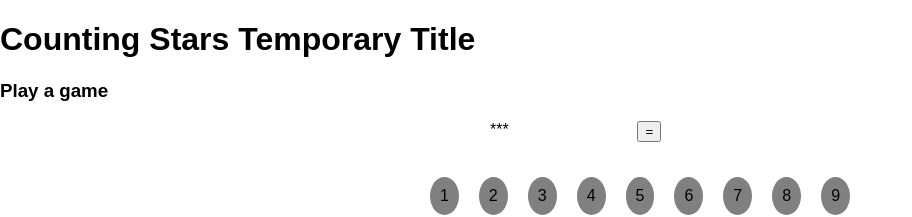
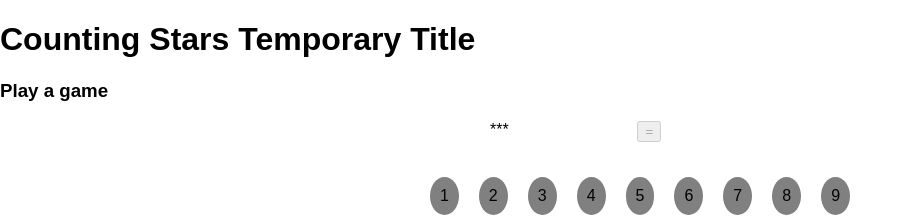
Before and after one commit to chatajazzy/countingstars, a React (Create React App) app: page / in a window 1280 px wide. Shown: the top 217 px of the page, without its empty margins (0-912 px from the left). Built offline with nearby package versions, Linux system fonts and the light colour scheme.

Commit message:
Add ui enhancment for button

```diff
--- a/src/components/Button.js
+++ b/src/components/Button.js
@@ -3,7 +3,7 @@ import React from 'react';
 const Button = props => {
   return (
     <div>
-      <button>=</button>
+      <button disabled={props.selectedNumbers.length === 0}>=</button>
     </div>
   );
 };
--- a/src/components/Game.js
+++ b/src/components/Game.js
@@ -28,19 +28,21 @@ export default class Game extends Component {
   };
 
   render() {
+    // destructure
+    const { selectedNumbers, randomNumberOfStars } = this.state;
     return (
       <div>
         <h3>Play a game</h3>
         <div className="game__top">
-          <Stars randomNumberOfStars={this.state.randomNumberOfStars} />
-          <Button />
+          <Stars randomNumberOfStars={randomNumberOfStars} />
+          <Button selectedNumbers={selectedNumbers} />
           <Answer
-            selectedNumbers={this.state.selectedNumbers}
+            selectedNumbers={selectedNumbers}
             unselectNumber={this.unselectNumber}
           />
         </div>
         <Numbers
-          selectedNumbers={this.state.selectedNumbers}
+          selectedNumbers={selectedNumbers}
           selectNumber={this.selectNumber}
         />
       </div>
```
